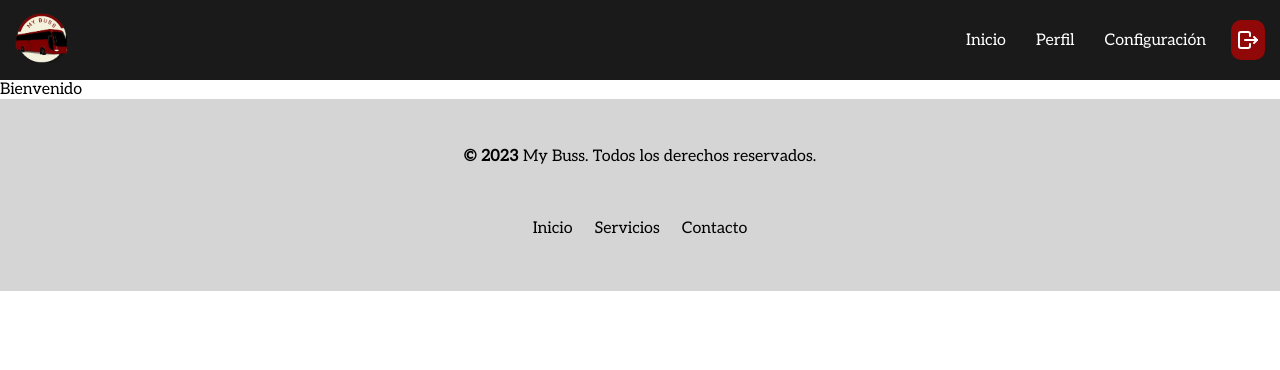
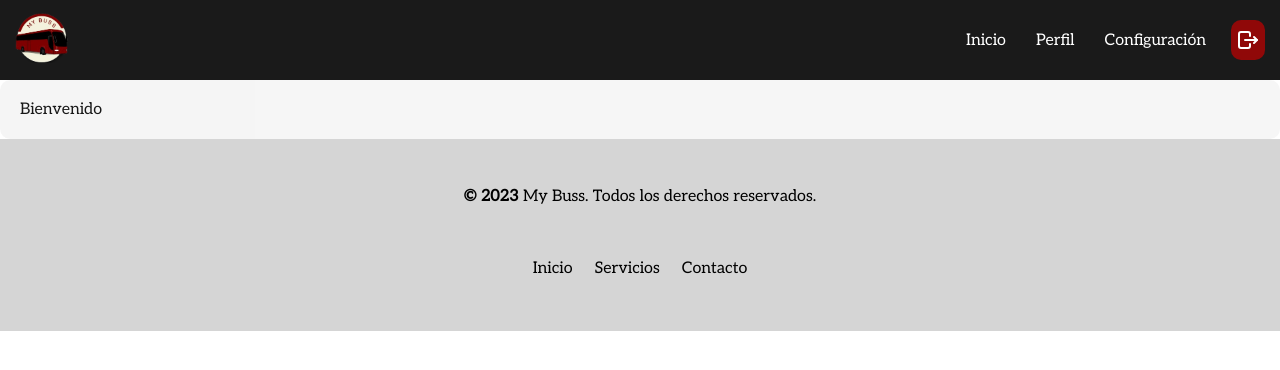
Before and after one commit to Montes01/my-buss-final, a Next.js app: page /dashboard in a window 1280 px wide. Shown: the top 370 px of the page. Built offline with nearby package versions, Linux system fonts and the light colour scheme; sample sign-in values are in the browser's storage.

Commit message:
feat: Add styles and layout to dashboard page

```diff
--- a/src/app/dashboard/dashboard.scss
+++ b/src/app/dashboard/dashboard.scss
@@ -1,4 +1,5 @@
 @import "../../lib/style-helpers/colors";
+@import "../../lib/style-helpers/measurement";
 .dashboard-header {
     z-index: 100;
     background-color: $dark-color;
@@ -26,3 +27,25 @@
         opacity: 0.8;
     }
 }
+
+.main-dashboard {
+    display: flex;
+    flex-direction: column;
+    gap: 20px;
+    padding: 20px;
+    background-color: $base-color;
+    transition: opacity 0.3s ease-in-out;
+    opacity: 0.9;
+    &:hover {
+        opacity: 1;
+    }
+    border-radius: $radius-base;
+    .principal-message {
+        max-width: 40ch;
+        text-overflow: ellipsis;
+        font-size: 20px;
+        font-weight: 700;
+        text-align: center;
+        letter-spacing: .01px;
+    }
+}
--- a/src/app/dashboard/page.tsx
+++ b/src/app/dashboard/page.tsx
@@ -15,8 +15,8 @@ export default function dashboard() {
 
     }, [])
     return (
-        <>
+        <main className="main-dashboard">
             Bienvenido  {user?.nombre}
-        </>
+        </main>
     )
 }
```
